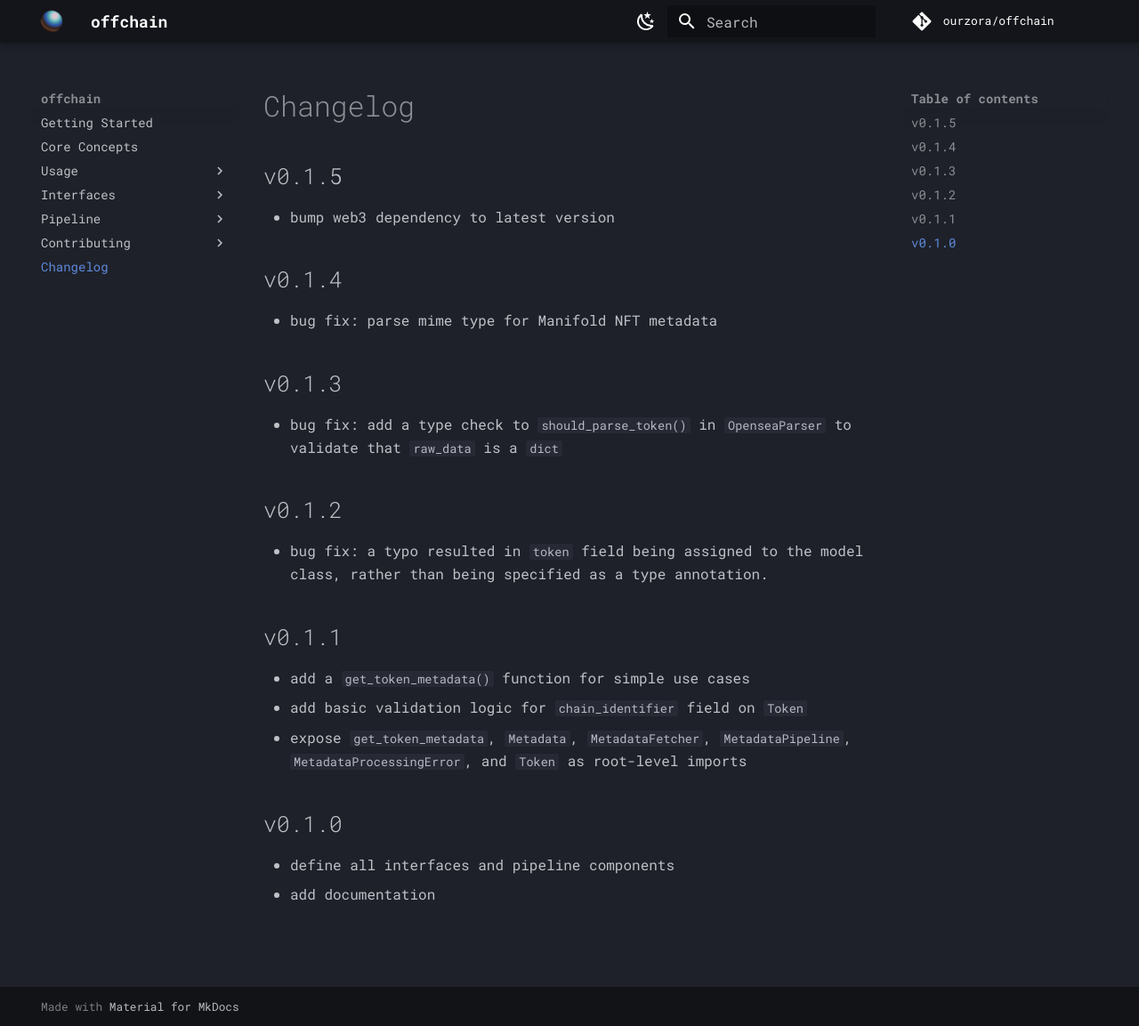
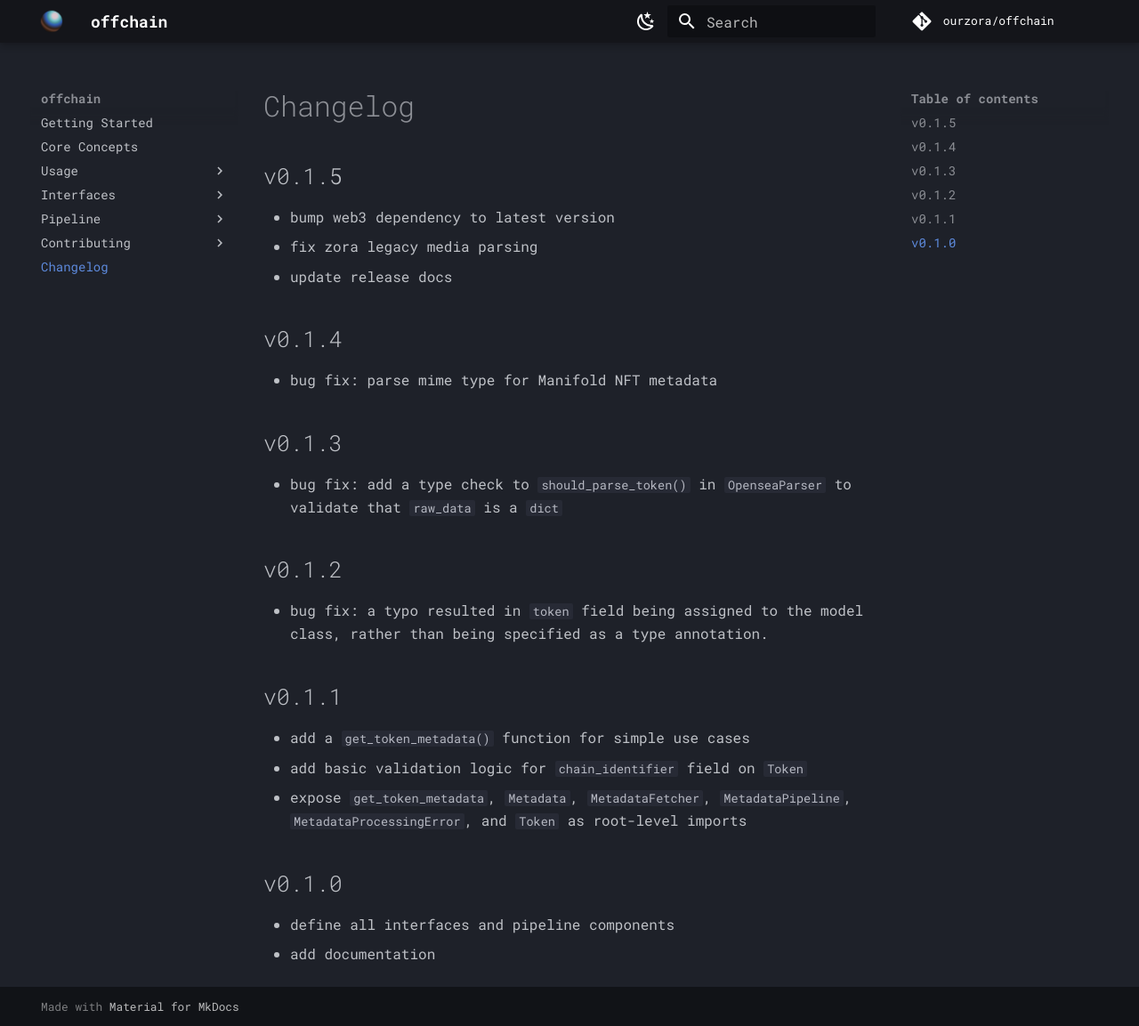
Before and after one commit to ourzora/offchain, an MkDocs documentation site: the page built from docs/changelog.md, in a window 1280 px wide and 1153 px high. Shown: the whole window at 89% size. Built offline with MkDocs 1.6.1 and Material for MkDocs 9.7.7, drawn with Linux system fonts in a browser that asks for light colours; comment, search, counter and statistics services are not loaded.

Commit message:
chore(docs): update the changelog

```diff
--- a/docs/changelog.md
+++ b/docs/changelog.md
@@ -3,6 +3,8 @@
 ## v0.1.5
 
 - bump web3 dependency to latest version
+- fix zora legacy media parsing
+- update release docs
 
 ## v0.1.4
 
```
Also changed, not shown: docs/index.md (+1 -1 lines).
